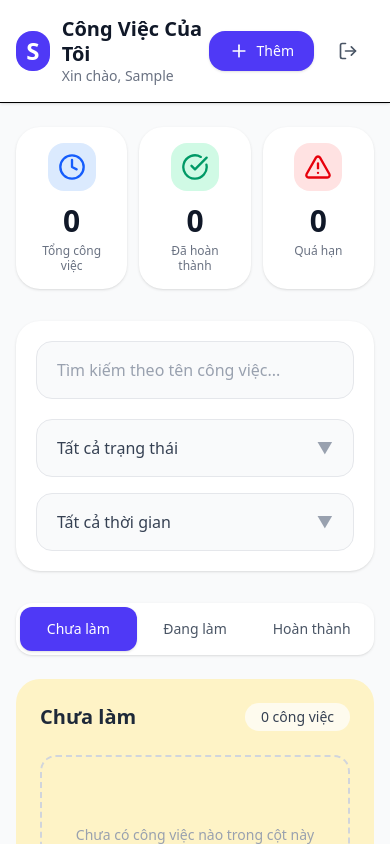
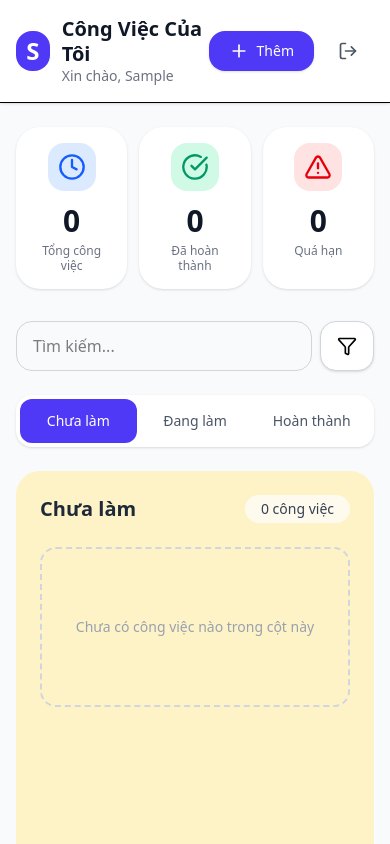
Before and after one commit to anhha459401/task-manager, a React (Vite) app: page / in a window 390 px wide. Both pictures are taken after typing "Sample" into the empty fields and a click on the button "Đăng nhập". Shown: the top 844 px of the page. Built offline with nearby package versions, Linux system fonts and the light colour scheme.

Commit message:
fix ui mobile filter

```diff
--- a/src/App.jsx
+++ b/src/App.jsx
@@ -1,5 +1,6 @@
-import { useState } from "react";
+import { useState, useEffect } from "react";
 import { toast } from "react-toastify";
+import { Filter } from "lucide-react";
 import Login from "./components/Login";
 import Header from "./components/Header";
 import StatsBar from "./components/StatsBar";
@@ -8,6 +9,7 @@ import TaskColumn from "./components/TaskColumn";
 import TaskModal from "./components/TaskModal";
 import ConfirmModal from "./components/ConfirmModal";
 import { useTasks } from "./hooks/useTasks";
+import CustomSelect from "./components/CustomSelect";
 import dayjs from "dayjs";
 
 export default function App() {
@@ -23,11 +25,20 @@ export default function App() {
   const [searchTerm, setSearchTerm] = useState("");
   const [statusFilter, setStatusFilter] = useState("ALL");
   const [timeFilter, setTimeFilter] = useState("ALL");
-  const [activeTab, setActiveTab] = useState("TODO"); // Tab cho mobile
+  const [activeTab, setActiveTab] = useState("TODO");
+
+  const [selectedTasks, setSelectedTasks] = useState([]);
+  const [showMobileFilter, setShowMobileFilter] = useState(false);
 
   const { tasks, addTask, updateTask, deleteTask } = useTasks(currentUser);
-  const [selectedTasks, setSelectedTasks] = useState([]);
-  const [bulkDeleteMode, setBulkDeleteMode] = useState(false);
+
+  useEffect(() => {
+    const handleClick = () => setShowMobileFilter(false);
+    if (showMobileFilter) {
+      document.addEventListener("click", handleClick);
+    }
+    return () => document.removeEventListener("click", handleClick);
+  }, [showMobileFilter]);
 
   const toggleSelectTask = (id) => {
     setSelectedTasks((prev) =>
@@ -37,7 +48,6 @@ export default function App() {
 
   const handleBulkDelete = () => {
     if (selectedTasks.length === 0) return;
-
     setShowConfirm(true);
   };
 
@@ -46,18 +56,22 @@ export default function App() {
       const matchSearch = task.title
         .toLowerCase()
         .includes(searchTerm.toLowerCase());
+
       const matchStatus =
         statusFilter === "ALL" || task.status === statusFilter;
+
       let matchTime = true;
 
       if (timeFilter !== "ALL" && task.deadline) {
         const deadline = dayjs(task.deadline);
         const now = dayjs();
+
         if (timeFilter === "TODAY") matchTime = deadline.isSame(now, "day");
         if (timeFilter === "WEEK") matchTime = deadline.isSame(now, "week");
         if (timeFilter === "MONTH") matchTime = deadline.isSame(now, "month");
         if (timeFilter === "YEAR") matchTime = deadline.isSame(now, "year");
       }
+
       return matchSearch && matchStatus && matchTime;
     })
     .sort((a, b) => b.id - a.id);
@@ -78,10 +92,6 @@ export default function App() {
     { status: "IN_PROGRESS", title: "Đang làm", color: "bg-blue-100" },
     { status: "DONE", title: "Hoàn thành", color: "bg-emerald-100" },
   ];
-
-  const currentColumn =
-    columnData.find((col) => col.status === activeTab) || columnData[0];
-  const columnTasks = filteredTasks.filter((t) => t.status === activeTab);
 
   const handleAdd = () => {
     setEditingTask(null);
@@ -120,6 +130,7 @@ export default function App() {
       addTask(taskData);
       toast.success("Thêm công việc mới thành công!");
     }
+
     setShowModal(false);
     setEditingTask(null);
   };
@@ -142,6 +153,73 @@ export default function App() {
       <div className="max-w-7xl mx-auto px-4 py-6">
         <StatsBar stats={stats} />
 
+        {/* ==================== MOBILE SEARCH + FILTER ==================== */}
+        <div className="lg:hidden mb-6 space-y-3">
+          <div className="flex gap-2">
+            <input
+              type="text"
+              placeholder="Tìm kiếm..."
+              value={searchTerm}
+              onChange={(e) => setSearchTerm(e.target.value)}
+              className="flex-1 px-4 py-3 border border-gray-300 rounded-2xl focus:outline-none focus:ring-2 focus:ring-indigo-500"
+            />
+
+            <button
+              onClick={(e) => {
+                e.stopPropagation();
+                setShowMobileFilter(!showMobileFilter);
+              }}
+              className="px-4 py-3 border border-gray-300 rounded-2xl bg-white shadow-sm cursor-pointer"
+            >
+              <Filter className="w-5 h-5" />
+            </button>
+          </div>
+
+          {showMobileFilter && (
+            <div
+              onClick={(e) => e.stopPropagation()}
+              className="bg-white rounded-2xl shadow p-4 space-y-4 animate-fade-in"
+            >
+              {/* Status */}
+              <div>
+                <label className="text-sm text-gray-600 mb-1 block">
+                  Trạng thái
+                </label>
+                <CustomSelect
+                  value={statusFilter}
+                  onChange={setStatusFilter}
+                  options={[
+                    { value: "ALL", label: "Tất cả trạng thái" },
+                    { value: "TODO", label: "Chưa làm" },
+                    { value: "IN_PROGRESS", label: "Đang làm" },
+                    { value: "DONE", label: "Hoàn thành" },
+                  ]}
+                />
+              </div>
+
+              {/* Time */}
+              <div>
+                <label className="text-sm text-gray-600 mb-1 block">
+                  Thời gian
+                </label>
+                <CustomSelect
+                  value={timeFilter}
+                  onChange={setTimeFilter}
+                  options={[
+                    { value: "ALL", label: "Tất cả thời gian" },
+                    { value: "TODAY", label: "Hôm nay" },
+                    { value: "WEEK", label: "Tuần này" },
+                    { value: "MONTH", label: "Tháng này" },
+                    { value: "YEAR", label: "Năm nay" },
+                  ]}
+                />
+              </div>
+            </div>
+          )}
+        </div>
+
+        {/* ==================== DESKTOP FILTER ==================== */}
+        <div className="hidden lg:block">
           <SearchFilter
             searchTerm={searchTerm}
             setSearchTerm={setSearchTerm}
@@ -150,40 +228,29 @@ export default function App() {
             timeFilter={timeFilter}
             setTimeFilter={setTimeFilter}
           />
+        </div>
+
+        {/* BULK ACTION */}
         {selectedTasks.length > 0 && (
-          <div className="mb-6 bg-white rounded-2xl shadow p-4 flex items-center justify-between">
-            <span className="text-sm text-gray-600">
-              Đã chọn {selectedTasks.length} công việc
-            </span>
-
+          <div className="mb-6 bg-white rounded-2xl shadow p-4 flex justify-between">
+            <span>Đã chọn {selectedTasks.length}</span>
             <div className="flex gap-2">
-              <button
-                onClick={() => setSelectedTasks([])}
-                className="px-4 py-2 text-sm bg-gray-100 cursor-pointer rounded-xl hover:bg-gray-200"
-              >
-                Bỏ chọn
-              </button>
-
-              <button
-                onClick={handleBulkDelete}
-                className="px-4 py-2 text-sm bg-red-600 cursor-pointer text-white rounded-xl hover:bg-red-700"
-              >
-                Xóa đã chọn
-              </button>
+              <button onClick={() => setSelectedTasks([])}>Bỏ chọn</button>
+              <button onClick={handleBulkDelete}>Xóa</button>
             </div>
           </div>
         )}
 
-        {/* ==================== MOBILE TABS ==================== */}
+        {/* MOBILE TABS */}
         <div className="lg:hidden flex bg-white rounded-2xl p-1 mb-6 shadow-sm">
           {columnData.map((col) => (
             <button
               key={col.status}
               onClick={() => setActiveTab(col.status)}
-              className={`flex-1 py-3 text-sm font-medium rounded-xl transition-all ${
+              className={`flex-1 py-3 text-sm rounded-xl ${
                 activeTab === col.status
-                  ? "bg-indigo-600 text-white shadow"
-                  : "text-gray-600 hover:bg-gray-100"
+                  ? "bg-indigo-600 text-white"
+                  : "text-gray-600"
               }`}
             >
               {col.title}
@@ -191,9 +258,8 @@ export default function App() {
           ))}
         </div>
 
-        {/* ==================== DESKTOP GRID - MOBILE SINGLE COLUMN ==================== */}
+        {/* GRID */}
         <div className="grid grid-cols-1 lg:grid-cols-3 gap-6">
-          {/* Hiển thị tất cả 3 cột trên Desktop, chỉ 1 cột trên Mobile */}
           {columnData.map((col) => (
             <div
               key={col.status}
@@ -217,7 +283,6 @@ export default function App() {
         </div>
       </div>
 
-      {/* Modals */}
       {showModal && (
         <TaskModal
           task={editingTask}
```
Also changed, not shown: src/App.css (+16 -1 lines). Lines whose indentation alone changed are shown as unchanged.
